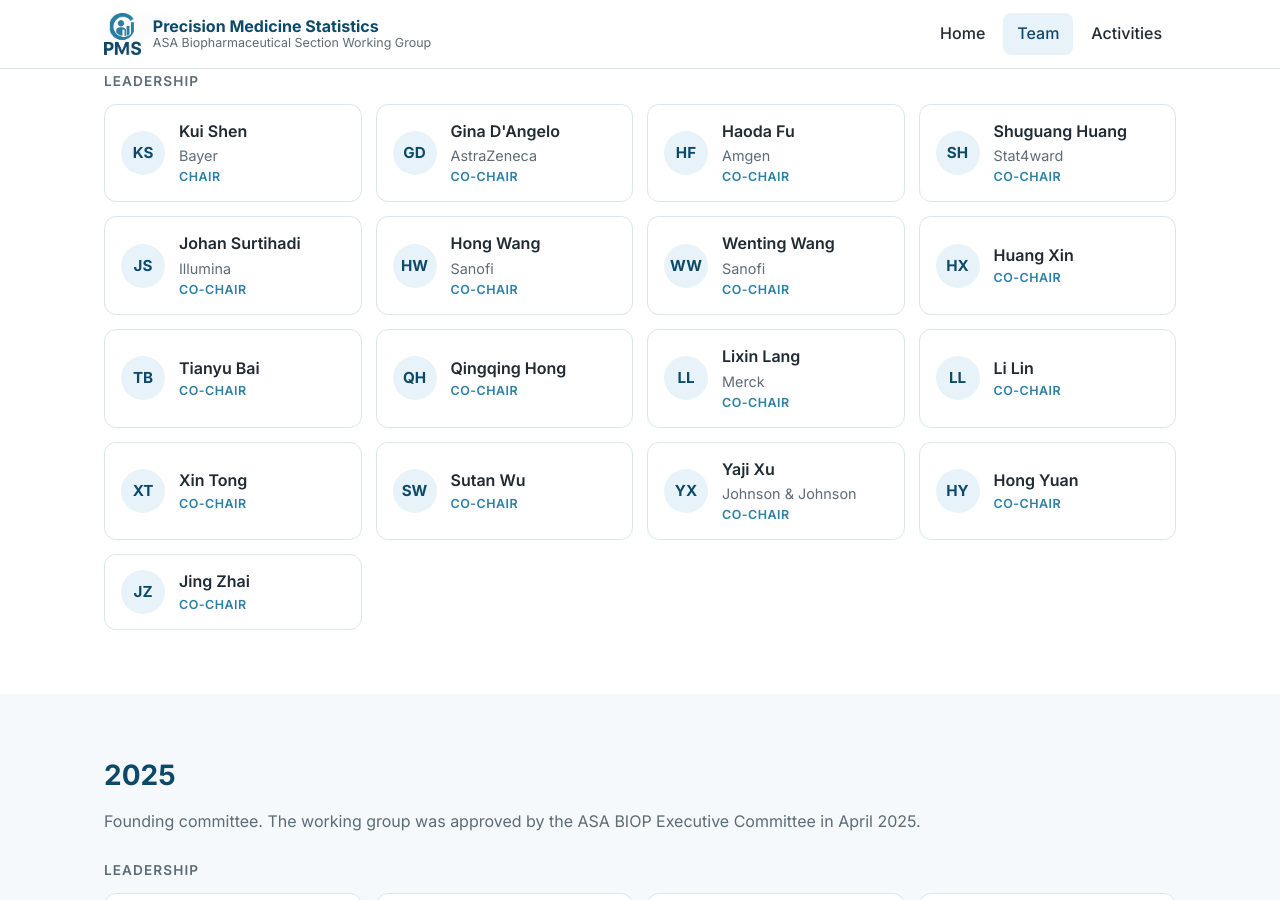
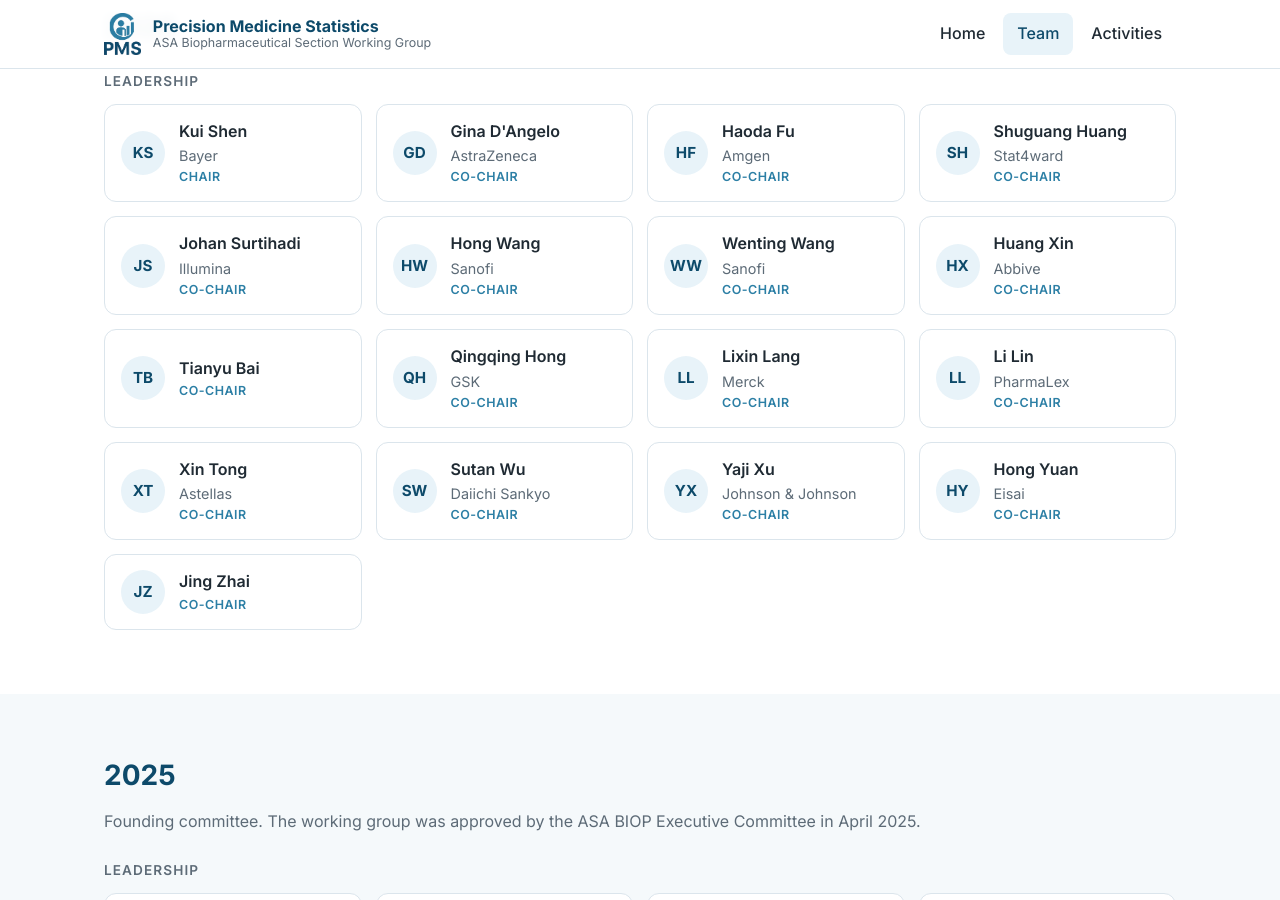
Before and after one commit to asa-biop-pms/asa-biop-pms.github.io, a Jekyll site: the page built from team.html, in a window 1280 px wide and 900 px high, scrolled down 393 px. Built offline with Jekyll 4.4.1, drawn with Linux system fonts in a browser that asks for light colours.

Commit message:
Update members.yml

```diff
--- a/_data/members.yml
+++ b/_data/members.yml
@@ -9,15 +9,15 @@
     - { name: Johan Surtihadi, affiliation: Illumina, role: Co-Chair }
     - { name: Hong Wang, affiliation: Sanofi, role: Co-Chair }
     - { name: Wenting Wang, affiliation: Sanofi, role: Co-Chair }
-    - { name: Huang Xin, affiliation: "", role: Co-Chair }
+    - { name: Huang Xin, affiliation: "Abbive", role: Co-Chair }
     - { name: Tianyu Bai, affiliation: "", role: Co-Chair }
-    - { name: Qingqing Hong, affiliation: "", role: Co-Chair }
+    - { name: Qingqing Hong, affiliation: "GSK", role: Co-Chair }
     - { name: Lixin Lang, affiliation: Merck, role: Co-Chair }
-    - { name: Li Lin, affiliation: "", role: Co-Chair }
-    - { name: Xin Tong, affiliation: "", role: Co-Chair }
-    - { name: Sutan Wu, affiliation: "", role: Co-Chair }
+    - { name: Li Lin, affiliation: "PharmaLex ", role: Co-Chair }
+    - { name: Xin Tong, affiliation: "Astellas", role: Co-Chair }
+    - { name: Sutan Wu, affiliation: "Daiichi Sankyo", role: Co-Chair }
     - { name: Yaji Xu, affiliation: Johnson & Johnson, role: Co-Chair}
-    - { name: Hong Yuan, affiliation: "", role: Co-Chair }
+    - { name: Hong Yuan, affiliation: "Eisai", role: Co-Chair }
     - { name: Jing Zhai, affiliation: "", role: Co-Chair }
 
 - year: 2025
```
